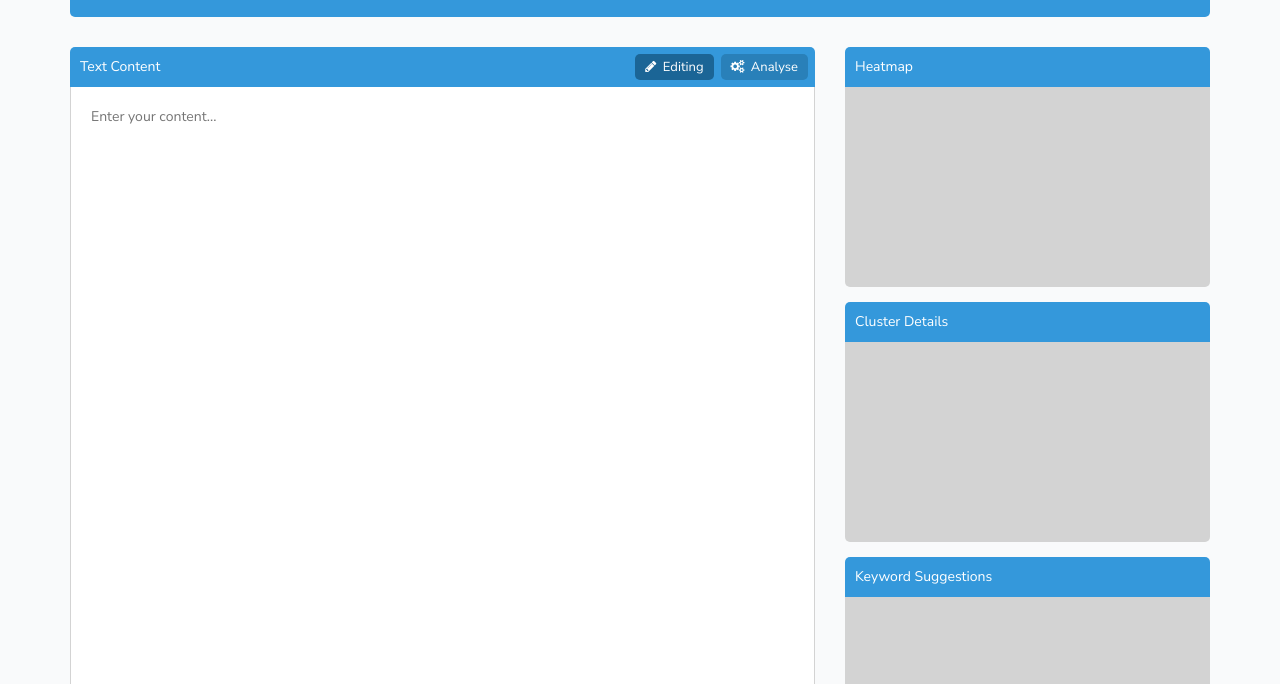
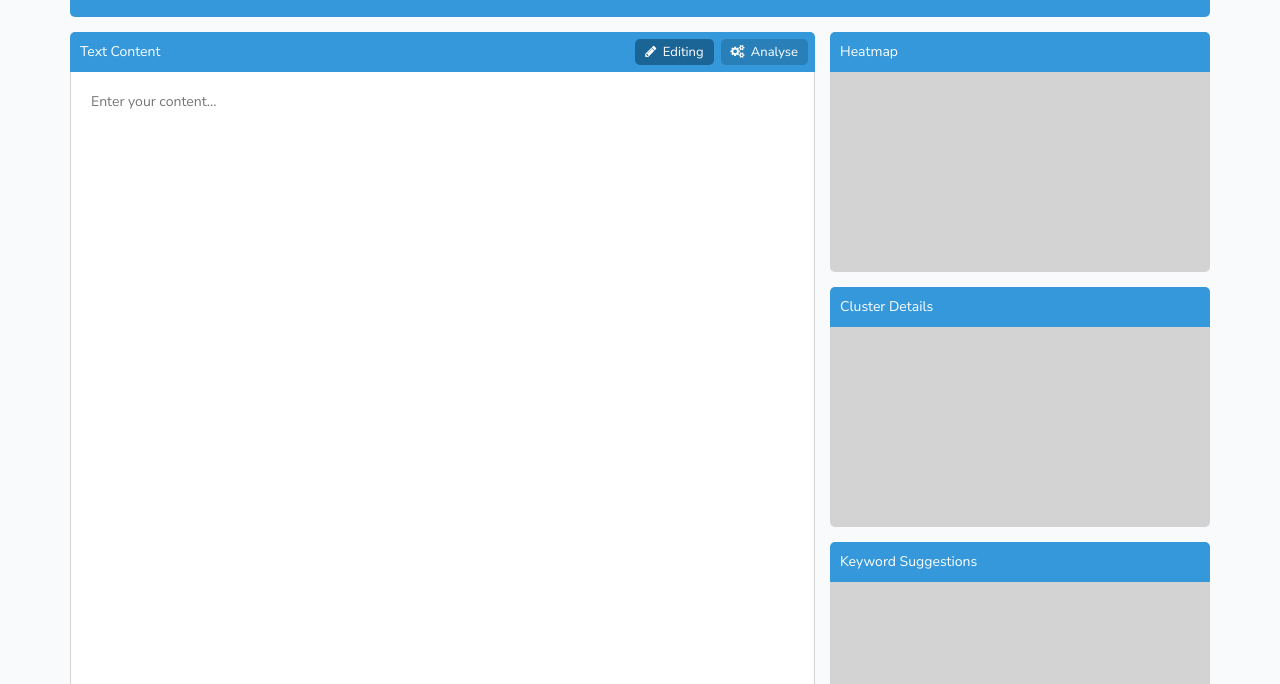
Before and after one commit to oguzgelal/semavis, a website: page app/index.html in a window 1280 px wide. Shown: the part 116-800 px from the top of the page. Drawn offline with nearby package versions, Linux system fonts and the light colour scheme; some packages are replaced by stand-ins of ours; files that its build step writes are made by us from their sources; a script that the page names is missing.

Commit message:
css fixes

```diff
--- a/app/styles/main.scss
+++ b/app/styles/main.scss
@@ -132,7 +132,7 @@ body {
 
 .content-container {
 
-  margin-top: 30px;
+  margin-top: 15px;
 
   .text-edit {
     outline: none !important;
@@ -145,6 +145,9 @@ body {
     padding: 20px;
     height: 966px !important;
     overflow: scroll;
+    @media screen and (max-width: $mobile-width) {
+      height: 400px !important;
+    }
   }
   .text-edit-static {
     white-space: pre-wrap;
@@ -157,7 +160,8 @@ body {
 
 
 .results-container {
-  margin-top: 30px;
+  margin-top: 15px;
+  padding: 0;
 }
 
 .mock-box {
```
